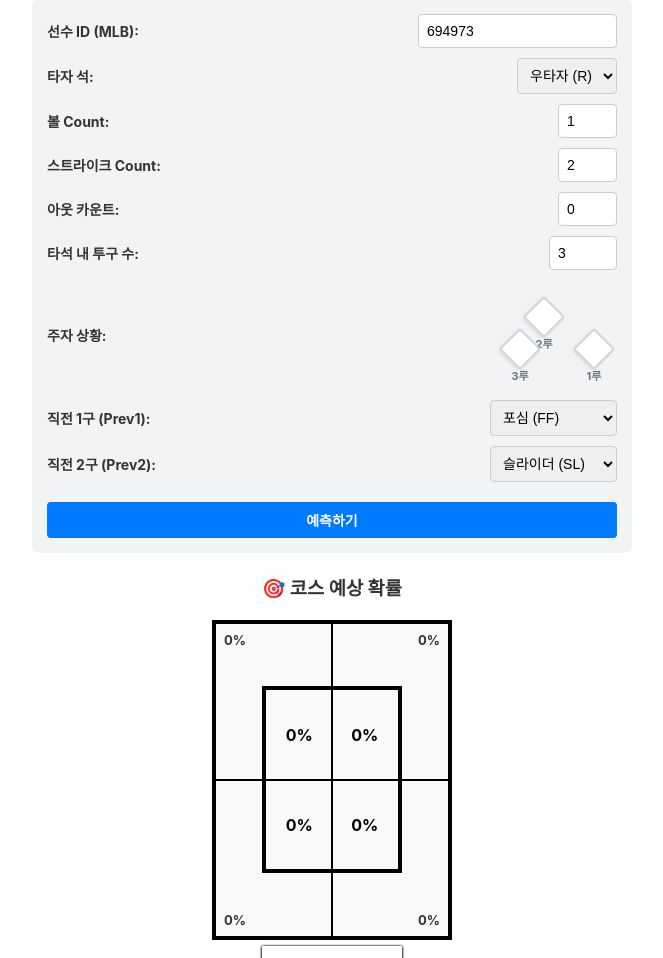
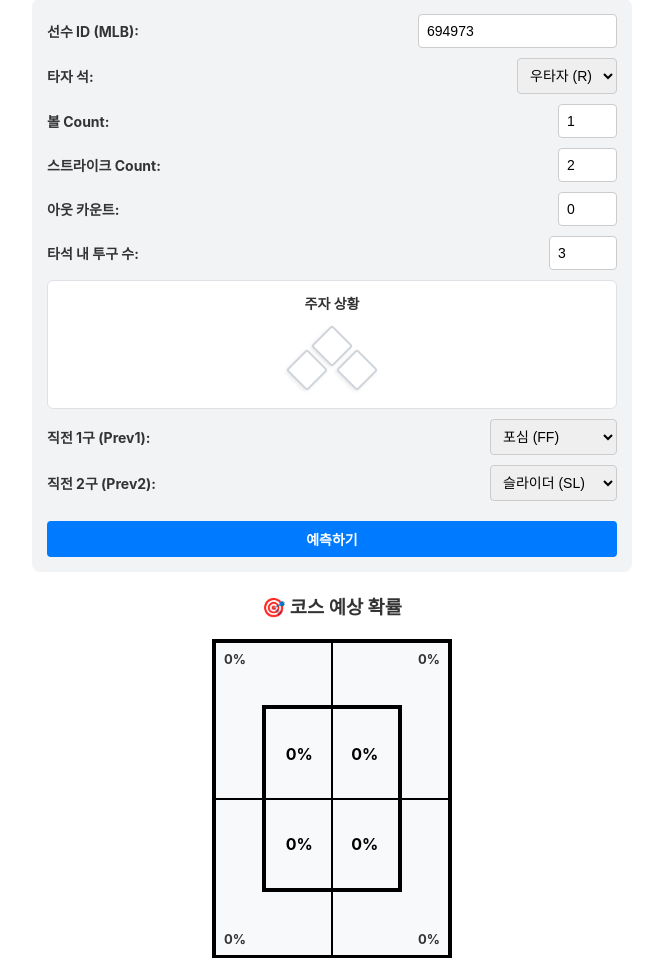
Before and after one commit to jise0oo3027-eng/baseball-app, a Flask app: page / in a window 1280 px wide. Shown: the part 68-1026 px from the top of the page, without its empty margins (308-971 px from the left). Run offline with Flask 3, Linux system fonts and the light colour scheme.

Commit message:
Update index.html

```diff
--- a/templates/index.html
+++ b/templates/index.html
@@ -52,18 +52,29 @@ button {
 button:hover { background-color: #0056b3; }
 
 /* ---------------- ⚾ 야구장 내야 다이아몬드 베이스 스타일 ---------------- */
+.base-section {
+    display: flex;
+    flex-direction: column;
+    align-items: center;
+    background: #ffffff;
+    padding: 12px;
+    border-radius: 6px;
+    border: 1px solid #dee2e6;
+    gap: 8px;
+}
+
 .base-field-container {
     display: flex;
     justify-content: center;
     align-items: center;
-    margin: 10px 0;
-    height: 90px;
+    width: 100%;
+    height: 75px;
 }
 
 .baseball-diamond {
     position: relative;
-    width: 120px;
-    height: 65px;
+    width: 110px;
+    height: 55px;
 }
 
 .base-item {
@@ -72,7 +83,6 @@ button:hover { background-color: #0056b3; }
     flex-direction: column;
     align-items: center;
     cursor: pointer;
-    gap: 3px;
 }
 
 .base-item input[type="checkbox"] {
@@ -91,14 +101,7 @@ button:hover { background-color: #0056b3; }
     box-shadow: 0 2px 4px rgba(0,0,0,0.08);
 }
 
-.base-item span {
-    font-size: 11px;
-    font-weight: bold;
-    color: #6c757d;
-    transition: color 0.2s;
-}
-
-/* 체크(클릭)되었을 때 노란색 불 효과 및 글자 강조 */
+/* 체크(클릭)되었을 때 노란색 불 효과 */
 .base-item input[type="checkbox"]:checked + .base-diamond {
     background-color: #ffc107;
     border-color: #e0a800;
@@ -106,25 +109,21 @@ button:hover { background-color: #0056b3; }
     transform: rotate(45deg) scale(1.12);
 }
 
-.base-item input[type="checkbox"]:checked ~ span {
-    color: #d97706;
-}
-
-/* 다이아몬드 포지셔닝 (2루가 위, 1루/3루가 양옆 아래) */
+/* 다이아몬드 포지셔닝 (정확한 내야 형태 배치) */
 #pos-2b {
     top: 0px;
-    left: 47px;
+    left: 55px;
     transform: translateX(-50%);
 }
 
-#pos-1b {
-    top: 32px;
-    right: 8px;
+#pos-3b {
+    top: 24px;
+    left: 15px;
 }
 
-#pos-3b {
-    top: 32px;
-    left: 8px;
+#pos-1b {
+    top: 24px;
+    right: 15px;
 }
 
 
@@ -348,28 +347,25 @@ button:hover { background-color: #0056b3; }
         <input type="number" id="at_bat_pitch_number" value="3" min="1" max="10">
     </div>
 
-    <!-- ⚾ 야구장 내야 다이아몬드 베이스 형태 레이아웃 -->
-    <div class="form-row">
-        <label>주자 상황:</label>
+    <!-- ⚾ 야구장 내야 다이아몬드 베이스 형태 레이아웃 (텍스트 제거 및 블록 정렬) -->
+    <div class="base-section">
+        <label>주자 상황</label>
         <div class="base-field-container">
             <div class="baseball-diamond">
                 <!-- 2루 (상단) -->
                 <label class="base-item" id="pos-2b">
                     <input type="checkbox" id="on_2b">
                     <div class="base-diamond"></div>
-                    <span>2루</span>
                 </label>
                 <!-- 3루 (좌측 하단) -->
                 <label class="base-item" id="pos-3b">
                     <input type="checkbox" id="on_3b">
                     <div class="base-diamond"></div>
-                    <span>3루</span>
                 </label>
                 <!-- 1루 (우측 하단) -->
                 <label class="base-item" id="pos-1b">
                     <input type="checkbox" id="on_1b">
                     <div class="base-diamond"></div>
-                    <span>1루</span>
                 </label>
             </div>
         </div>
```
